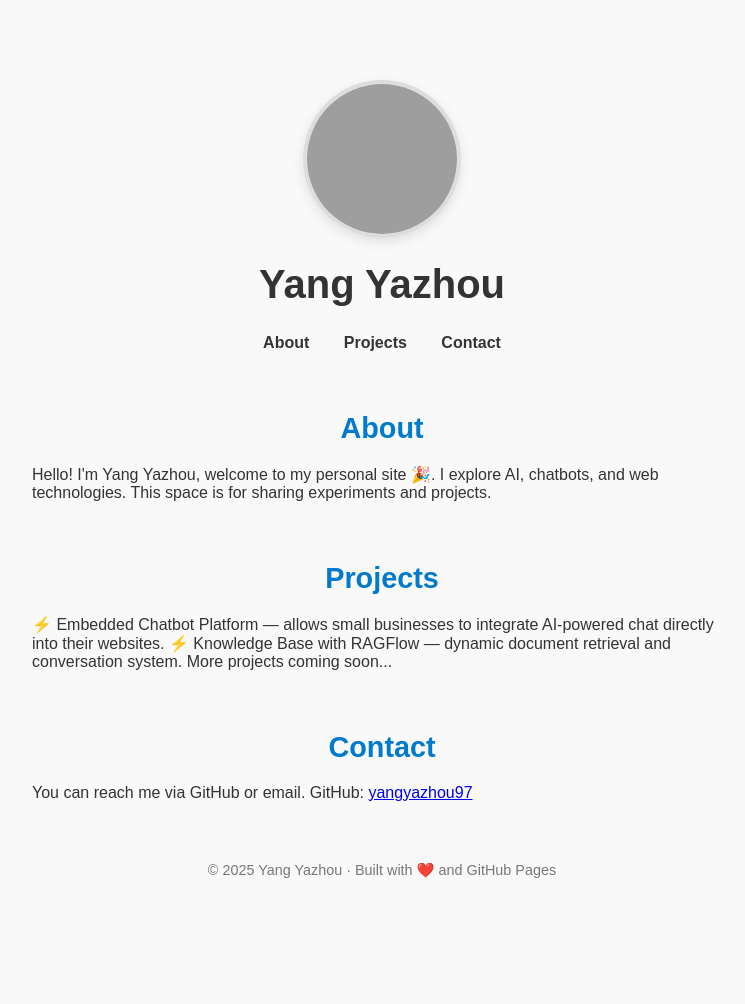
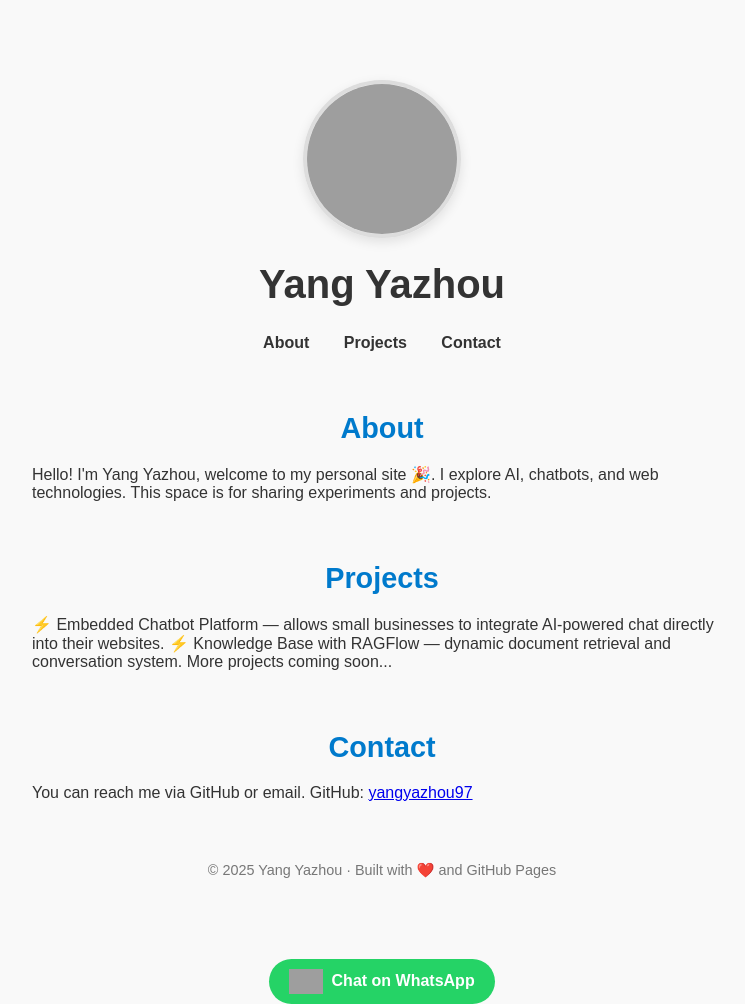
Before and after one commit to yangyazhou97/yangyazhou97.github.io, a plain HTML site: page index.html in a window 1280 px wide. Shown: the whole page, without its empty margins (258-1003 px from the left). Before the commit the page ends 959 px from the top, so only its background shows below. Drawn offline with Linux system fonts and the light colour scheme; grey boxes are pictures that could not be loaded; a script that the page names is missing.

Commit message:
Update jotform whatsapp link to index.html

```diff
--- a/index.html
+++ b/index.html
@@ -100,6 +100,7 @@
   </div>
 
   <!-- Chatbot 脚本 -->
+  <a href="https://wa.me/+6283124517620" style=" display: inline-flex; align-items: center; padding: 10px 20px; background-color: #25D366; color: white; text-decoration: none; font-family: Arial, sans-serif; font-size: 16px; font-weight: bold; border-radius: 25px; transition: background-color 0.3s ease; "> <img height=25 src='https://upload.wikimedia.org/wikipedia/commons/6/6b/WhatsApp.svg' /> &nbsp; Chat on WhatsApp </a>
   <script async src="https://www.yapyapbot.com/widget.js" project-id="1e5203b7-30ba-463b-9ba3-67cf34cc96e5"></script>
 </body>
 </html>
```
